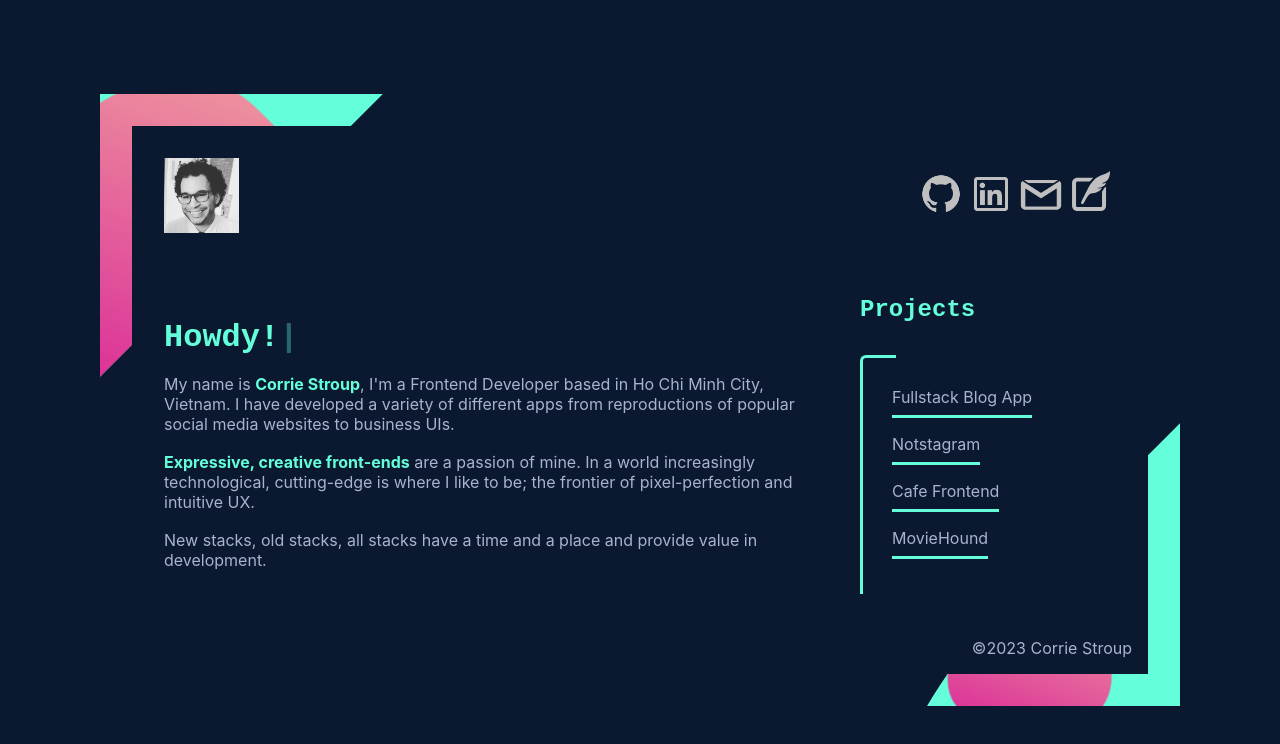
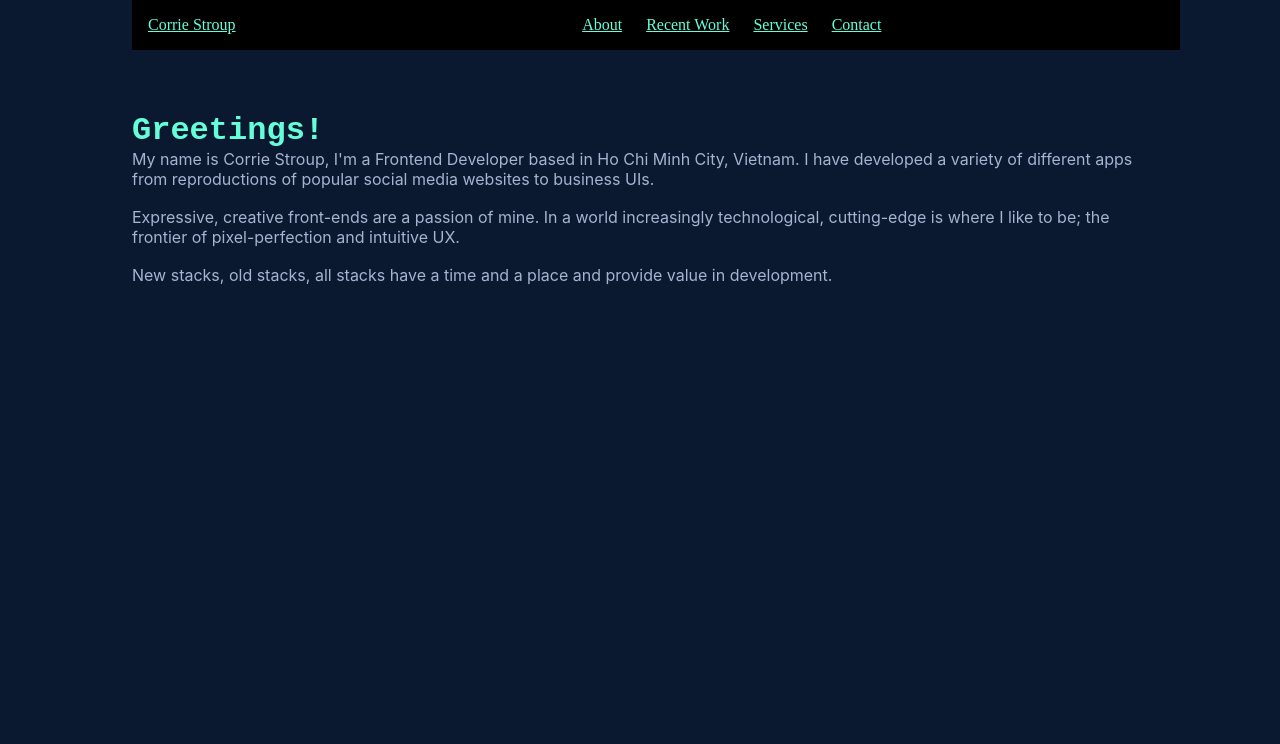
Before and after one commit to Cililocwee/portfolio, a React (Vite) app: page / in a window 1280 px wide. Shown: the top 744 px of the page. Built offline with nearby package versions, Linux system fonts and the light colour scheme.

Commit message:
Initial restructuring changes

```diff
--- a/src/App.jsx
+++ b/src/App.jsx
@@ -1,38 +1,13 @@
 import "./App.css";
-import BackgroundLayer from "./components/BackgroundLayer";
-import BlurbDisplay from "./components/BlurbDisplay";
-import ProjectMenu from "./components/ProjectMenu";
-import SiteHeader from "./components/SiteHeader";
+import Navigation from "./components/Navigation";
+
+import Introduction from "./sections/Introduction";
 
 function App() {
-  function displayBlurb(blurb) {
-    const blurbs = document.getElementsByClassName("blurb");
-    for (let i = 0; i < blurbs.length; i++) {
-      blurbs[i].classList.add("hidden");
-    }
-
-    document.getElementById(blurb).classList.remove("hidden");
-  }
-
   return (
     <div className="App">
-      <div id="page-container">
-        <BackgroundLayer position="top" />
-        <BackgroundLayer position="bottom" />
-
-        <SiteHeader visibilityToggle={displayBlurb} />
-
-        <div id="layout-container">
-          <BlurbDisplay />
-
-          <div id="project-menu-container">
-            <h2 id="projects-label">Projects</h2>
-            <ProjectMenu visibilityToggle={displayBlurb} />
-          </div>
-        </div>
-
-        <div id="footer">©2023 Corrie Stroup</div>
-      </div>
+      <Navigation />
+      <Introduction />
     </div>
   );
 }
--- /dev/null
+++ b/src/components/Navigation.jsx
@@ -0,0 +1,24 @@
+import React from "react";
+import "./components.css";
+
+export default function Navigation() {
+  return (
+    <nav>
+      <a href="#">Corrie Stroup</a>
+      <ul>
+        <li>
+          <a href="#">About</a>
+        </li>
+        <li>
+          <a href="#">Recent Work</a>
+        </li>
+        <li>
+          <a href="#">Services</a>
+        </li>
+        <li>
+          <a href="#">Contact</a>
+        </li>
+      </ul>
+    </nav>
+  );
+}
--- a/src/components/BackgroundLayer.jsx
+++ b/src/components/OLD/BackgroundLayer.jsx
@@ -1,5 +1,5 @@
 import React from "react";
-import LavaLamp from "../lavalamp/LavaLamp";
+import LavaLamp from "../../lavalamp/LavaLamp";
 
 export default function BackgroundLayer({ position }) {
   if (position === "top") {
--- a/src/components/BlurbDisplay.jsx
+++ b/src/components/OLD/BlurbDisplay.jsx
@@ -1,6 +1,6 @@
 import React, { useEffect, useRef } from "react";
 import ProjectBlurb from "./ProjectBlurb";
-import projectList from "../projects/projectList";
+import projectList from "../../projects/projectList";
 import Typed from "typed.js";
 
 export default function BlurbDisplay() {
--- a/src/components/ProjectMenu.jsx
+++ b/src/components/OLD/ProjectMenu.jsx
@@ -1,5 +1,5 @@
 import React from "react";
-import projectList from "../projects/projectList";
+import projectList from "../../projects/projectList";
 
 export default function ProjectMenu({ visibilityToggle }) {
   return (
--- /dev/null
+++ b/src/components/OLD/components.css
@@ -0,0 +1,208 @@
+/** SITE HEADER **/
+
+#site-header {
+  display: flex;
+  width: 100%;
+  /* background-color: red; */
+  justify-content: space-between;
+  position: relative;
+  z-index: 50;
+  background-color: var(--navy);
+  padding: var(--variable-padding-small);
+  box-sizing: border-box;
+}
+
+#profile-picture {
+  width: 75px;
+  height: 75px;
+  object-fit: cover;
+  transition: var(--scale-out);
+  cursor: pointer;
+}
+
+#profile-picture:hover {
+  transform: scale(1.1);
+  transition: var(--scale-in);
+}
+
+#connect-box {
+  display: flex;
+  align-items: center;
+}
+
+#connect-box img {
+  filter: invert(75%);
+  transition: var(--scale-out);
+}
+
+#connect-box img:hover {
+  transition: var(--scale-in);
+  transform: scale(1.1);
+  filter: invert(100%);
+}
+
+.connect-icon {
+  width: 50px;
+  height: 50px;
+}
+
+#blog-icon {
+  width: 40px;
+  height: 40px;
+  margin: 5px;
+  margin-top: 0;
+}
+
+/** BLURB DISPLAY **/
+#blurb-container {
+  z-index: 50;
+  position: relative;
+  background-color: var(--navy);
+  padding: var(--padding-large);
+  height: fit-content;
+}
+
+#blurb-container .highlight {
+  color: var(--light-green);
+  font-weight: bold;
+}
+
+@media only screen and (min-width: 700px) {
+  #blurb-container {
+    grid-column: 1;
+  }
+}
+
+.project-blurb {
+  margin-top: 1em;
+  border-left: 3px solid var(--light-green);
+  display: flex;
+  flex-direction: column;
+  gap: 1em;
+  padding-left: var(--padding-large);
+  font-family: var(--font-main);
+  color: var(--light-slate);
+}
+
+.project-blurb a {
+  color: var(--light-green);
+}
+
+.project-img img {
+  max-width: 100%;
+  object-fit: contain;
+  margin: auto;
+}
+
+.hidden {
+  transform: scaleX(0);
+  opacity: 0;
+  position: absolute;
+}
+
+.blurb {
+  transform-origin: right;
+  height: fit-content;
+  transition: opacity 0s, transform 0.5s;
+}
+
+.project-links {
+  display: flex;
+  justify-content: center;
+  gap: 2em;
+  color: var(--light-green);
+}
+
+.blurb-transition {
+  transition: 0.5s;
+}
+
+/** PROJECT MENU **/
+#projects-label {
+}
+
+#project-menu-container {
+  z-index: 50;
+  background: var(--navy);
+  width: 100%;
+  height: fit-content;
+  position: relative;
+  margin-top: -1px;
+  padding: var(--padding-large);
+  box-sizing: border-box;
+  flex-shrink: 1;
+}
+
+@media only screen and (min-width: 700px) {
+  #project-menu-container {
+    /* width: 185px; */
+    width: 1fr;
+    grid-column: 2;
+    width: 20em;
+  }
+}
+
+#project-menu {
+  margin-top: 2em;
+  padding: var(--padding-large);
+  display: flex;
+  flex-direction: column;
+  gap: 1em;
+  width: fit-content;
+  list-style: none;
+  position: relative;
+  width: max-content;
+  box-sizing: border-box;
+}
+
+#project-menu::before {
+  position: absolute;
+  width: 33px;
+  height: 100%;
+  border-top-left-radius: var(--border-radius);
+  content: "";
+  left: 0;
+  top: 0;
+  border-left: 3px solid var(--light-green);
+  border-top: 3px solid var(--light-green);
+}
+
+#project-menu a {
+  box-sizing: border-box;
+  transition: 0.75s;
+  width: fit-content;
+}
+
+#project-menu a:hover {
+  letter-spacing: 1px;
+  cursor: pointer;
+  transition: 0.3s;
+}
+
+/** BACKGROUND LAYER **/
+
+#background-layer-top,
+#background-layer-bottom {
+  background: var(--light-green);
+  z-index: 10;
+  width: 400px;
+  height: 800px;
+  position: absolute;
+  overflow: hidden;
+}
+
+#background-layer-top {
+  top: 0;
+  left: 0;
+  /* border-radius: 50%; */
+  border-top-left-radius: var(--border-radius);
+  transform: translate(-50%, -50%) rotate(45deg);
+}
+
+#background-layer-bottom {
+  bottom: 0;
+  right: 0;
+  border-radius: 50%;
+  border-top-left-radius: var(--border-radius);
+  transform: translate(50%, 50%) rotate(45deg);
+}
--- a/src/components/components.css
+++ b/src/components/components.css
@@ -1,208 +1,17 @@
-/** SITE HEADER **/
-
-#site-header {
+nav {
+  position: absolute;
+  top: 0;
   display: flex;
   width: 100%;
-  /* background-color: red; */
-  justify-content: space-between;
-  position: relative;
-  z-index: 50;
-  background-color: var(--navy);
-  padding: var(--variable-padding-small);
-  box-sizing: border-box;
-}
+  background: black;
+  padding: 1em;
 
-#profile-picture {
-  width: 75px;
-  height: 75px;
-  object-fit: cover;
-  transition: var(--scale-out);
-  cursor: pointer;
-}
-
-#profile-picture:hover {
-  transform: scale(1.1);
-  transition: var(--scale-in);
-}
-
-#connect-box {
-  display: flex;
-  align-items: center;
-}
-
-#connect-box img {
-  filter: invert(75%);
-  transition: var(--scale-out);
-}
-
-#connect-box img:hover {
-  transition: var(--scale-in);
-  transform: scale(1.1);
-  filter: invert(100%);
-}
-
-.connect-icon {
-  width: 50px;
-  height: 50px;
-}
-
-#blog-icon {
-  width: 40px;
-  height: 40px;
-  margin: 5px;
-  margin-top: 0;
-}
-
-/** BLURB DISPLAY **/
-#blurb-container {
-  z-index: 50;
-  position: relative;
-  background-color: var(--navy);
-  padding: var(--padding-large);
-  height: fit-content;
-}
-
-#blurb-container .highlight {
-  color: var(--light-green);
-  font-weight: bold;
-}
-
-@media only screen and (min-width: 700px) {
-  #blurb-container {
-    grid-column: 1;
+  ul {
+    list-style-type: none;
+    margin: 0;
+    padding: 0;
+    display: flex;
+    margin: auto;
+    gap: 1.5em;
   }
 }
-
-.project-blurb {
-  margin-top: 1em;
-  border-left: 3px solid var(--light-green);
-  display: flex;
-  flex-direction: column;
-  gap: 1em;
-  padding-left: var(--padding-large);
-  font-family: var(--font-main);
-  color: var(--light-slate);
-}
-
-.project-blurb a {
-  color: var(--light-green);
-}
-
-.project-img img {
-  max-width: 100%;
-  object-fit: contain;
-  margin: auto;
-}
-
-.hidden {
-  transform: scaleX(0);
-  opacity: 0;
-  position: absolute;
-}
-
-.blurb {
-  transform-origin: right;
-  height: fit-content;
-  transition: opacity 0s, transform 0.5s;
-}
-
-.project-links {
-  display: flex;
-  justify-content: center;
-  gap: 2em;
-  color: var(--light-green);
-}
-
-.blurb-transition {
-  transition: 0.5s;
-}
-
-/** PROJECT MENU **/
-#projects-label {
-}
-
-#project-menu-container {
-  z-index: 50;
-  background: var(--navy);
-  width: 100%;
-  height: fit-content;
-  position: relative;
-  margin-top: -1px;
-  padding: var(--padding-large);
-  box-sizing: border-box;
-  flex-shrink: 1;
-}
-
-@media only screen and (min-width: 700px) {
-  #project-menu-container {
-    /* width: 185px; */
-    width: 1fr;
-    grid-column: 2;
-    width: 20em;
-  }
-}
-
-#project-menu {
-  margin-top: 2em;
-  padding: var(--padding-large);
-  display: flex;
-  flex-direction: column;
-  gap: 1em;
-  width: fit-content;
-  list-style: none;
-  position: relative;
-  width: max-content;
-  box-sizing: border-box;
-}
-
-#project-menu::before {
-  position: absolute;
-  width: 33px;
-  height: 100%;
-  border-top-left-radius: var(--border-radius);
-  content: "";
-  left: 0;
-  top: 0;
-  border-left: 3px solid var(--light-green);
-  border-top: 3px solid var(--light-green);
-}
-
-#project-menu a {
-  box-sizing: border-box;
-  transition: 0.75s;
-  width: fit-content;
-}
-
-#project-menu a:hover {
-  letter-spacing: 1px;
-  cursor: pointer;
-  transition: 0.3s;
-}
-
-/** BACKGROUND LAYER **/
-
-#background-layer-top,
-#background-layer-bottom {
-  background: var(--light-green);
-  z-index: 10;
-  width: 400px;
-  height: 800px;
-  position: absolute;
-  overflow: hidden;
-}
-
-#background-layer-top {
-  top: 0;
-  left: 0;
-  /* border-radius: 50%; */
-  border-top-left-radius: var(--border-radius);
-  transform: translate(-50%, -50%) rotate(45deg);
-}
-
-#background-layer-bottom {
-  bottom: 0;
-  right: 0;
-  border-radius: 50%;
-  border-top-left-radius: var(--border-radius);
-  transform: translate(50%, 50%) rotate(45deg);
-}
--- a/src/index.css
+++ b/src/index.css
@@ -66,7 +66,7 @@ body,
 #root {
   display: flex;
   justify-content: center;
-  align-items: center;
+  /* align-items: center; */
   background-color: var(--navy);
   height: fit-content;
   /* overflow: hidden; */
--- /dev/null
+++ b/src/sections/Introduction.jsx
@@ -0,0 +1,26 @@
+import React from "react";
+import "./sections.css";
+export default function Introduction() {
+  return (
+    <div id="introduction" className="section">
+      <h1>Greetings!</h1>
+      <p>
+        My name is <span className="highlight">Corrie Stroup</span>, I'm a
+        Frontend Developer based in Ho Chi Minh City, Vietnam. I have developed
+        a variety of different apps from reproductions of popular social media
+        websites to business UIs.
+      </p>
+      <br />
+      <p>
+        <span className="highlight">Expressive, creative front-ends</span> are a
+        passion of mine. In a world increasingly technological, cutting-edge is
+        where I like to be; the frontier of pixel-perfection and intuitive UX.
+      </p>
+      <br />
+      <p>
+        New stacks, old stacks, all stacks have a time and a place and provide
+        value in development.
+      </p>
+    </div>
+  );
+}
--- /dev/null
+++ b/src/sections/sections.css
@@ -0,0 +1,3 @@
+.section {
+  margin-top: 5em;
+}
```
Also changed, not shown: src/components/OLD/ProjectBlurb.jsx (renamed from src/components/ProjectBlurb.jsx), src/components/OLD/SiteHeader.jsx (renamed from src/components/SiteHeader.jsx), 1 other file (tests, documents, lock files or other folders).
